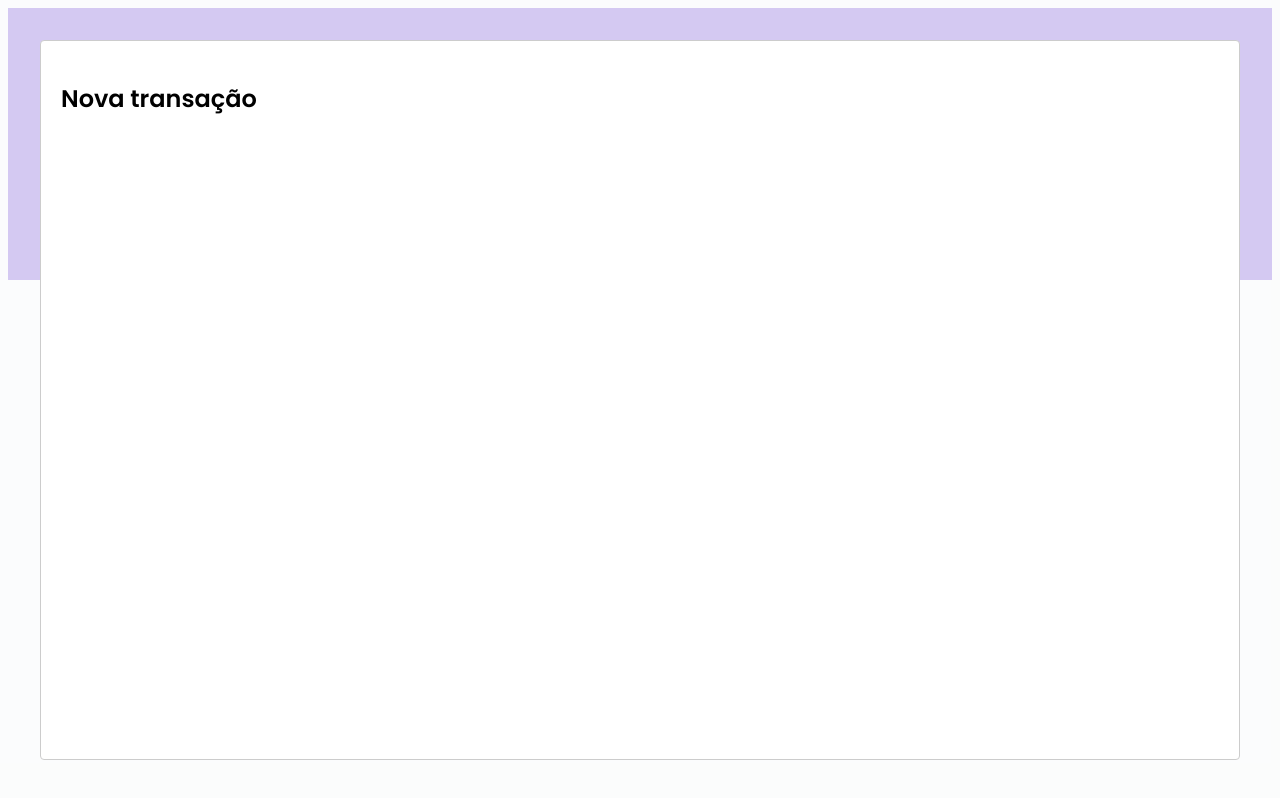
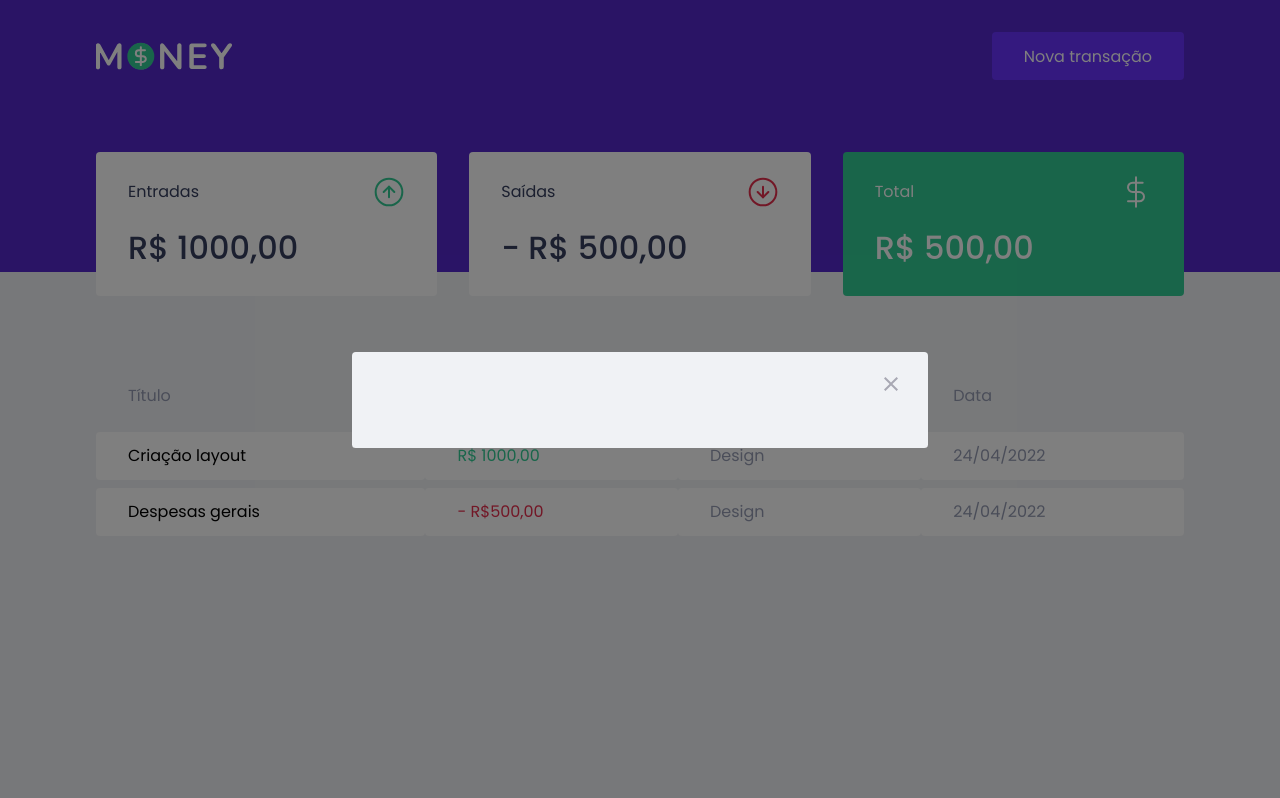
Before and after one commit to RenanMS/money-gerenciamento-financeiro, a React (Create React App) app: page / in a window 1280 px wide. Both pictures are taken after a click on the button "Nova transação". Built offline with nearby package versions, Linux system fonts and the light colour scheme; no server answers; what miragejs would draw is missing.

Commit message:
Estilo Global para o Modal

```diff
--- a/src/App.tsx
+++ b/src/App.tsx
@@ -1,7 +1,8 @@
 import { useState } from 'react';
 import { GlobalStyle } from './assets/styles/global';
+import { GlobalReset } from './assets/styles/reset';
+import { Header } from './components/Header';
 import { Dashboard } from './components/Dashboard';
-import { Header } from './components/Header';
 import { NewTransactionModal } from './components/NewTransactionModal';
 
 export function App() {
@@ -17,9 +18,12 @@
 
   return (
     <div className="App">
+      <GlobalStyle />
+      <GlobalReset />
+
       <Header onOpenNewTranslationModal={handleOpenNewTranslationModal} />
       <Dashboard />
-      <GlobalStyle />
+
       <NewTransactionModal
         isModalOpen={isNewTranslationModalOpen}
         onRequestClose={handleCloseNewTranslationModal}
--- a/src/assets/styles/global.ts
+++ b/src/assets/styles/global.ts
@@ -65,4 +65,41 @@
     opacity: 0.6;
     cursor: not-allowed;
   }
+
+  .react-modal-overlay {
+    background: rgba(0,0,0,0.5);
+
+    position: fixed;
+    top: 0;
+    bottom: 0;
+    right: 0;
+    left: 0;
+
+    display: flex;
+    align-items: center;
+    justify-content: center;
+  }
+
+  .react-modal-content {
+    width: 100%;
+    max-width: 576px;
+    background: var(--background);
+    padding: 3rem;
+    position: relative;
+    border-radius: 0.24rem;
+  }
+
+  .react-close-modal {
+    position: absolute;
+    right: 1.5rem;
+    top: 1.5rem;
+    border: 0;
+    background: transparent;
+
+    transition: filter 0.2s;
+
+    &:hover {
+      filter: brightness(0.7);
+    }
+  }
 `
--- a/src/assets/styles/reset.ts
+++ b/src/assets/styles/reset.ts
@@ -51,7 +51,7 @@
   }
 
   table {
-    border-collapse: collapse;
+    /* border-collapse: collapse; */
     border-spacing: 0;
   }
 `
--- a/src/components/NewTransactionModal/index.tsx
+++ b/src/components/NewTransactionModal/index.tsx
@@ -1,4 +1,6 @@
 import Modal from 'react-modal'
+import closeImg from '../../assets/close.svg'
+import { Container } from './styles';
 
 Modal.setAppElement('#root');
 
@@ -13,8 +15,18 @@
       isOpen={isModalOpen}
       onRequestClose={onRequestClose}
       contentLabel="Modal cadastre uma nova transação"
+      overlayClassName="react-modal-overlay"
+      className="react-modal-content"
     >
-      <h2>Nova transação</h2>
+
+      <button
+        type="button"
+        onClick={onRequestClose}
+        className="react-close-modal"
+      >
+        <img src={closeImg} alt="Fechar modal" title="Clique para fechar modal"/>
+      </button>
+
     </Modal>
   )
 }
```
Also changed, not shown: src/components/NewTransactionModal/styles.ts (+52 -1 lines).
